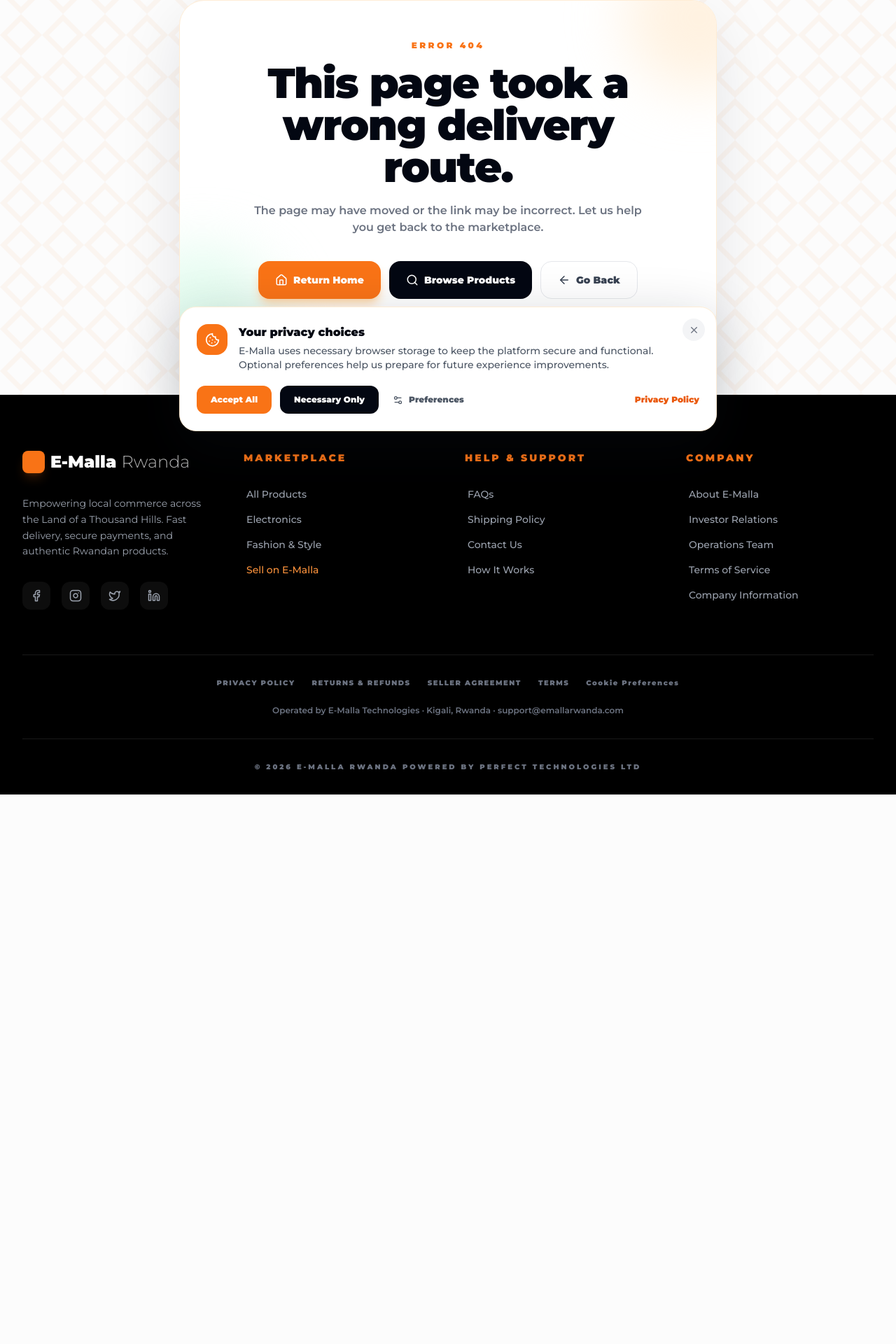
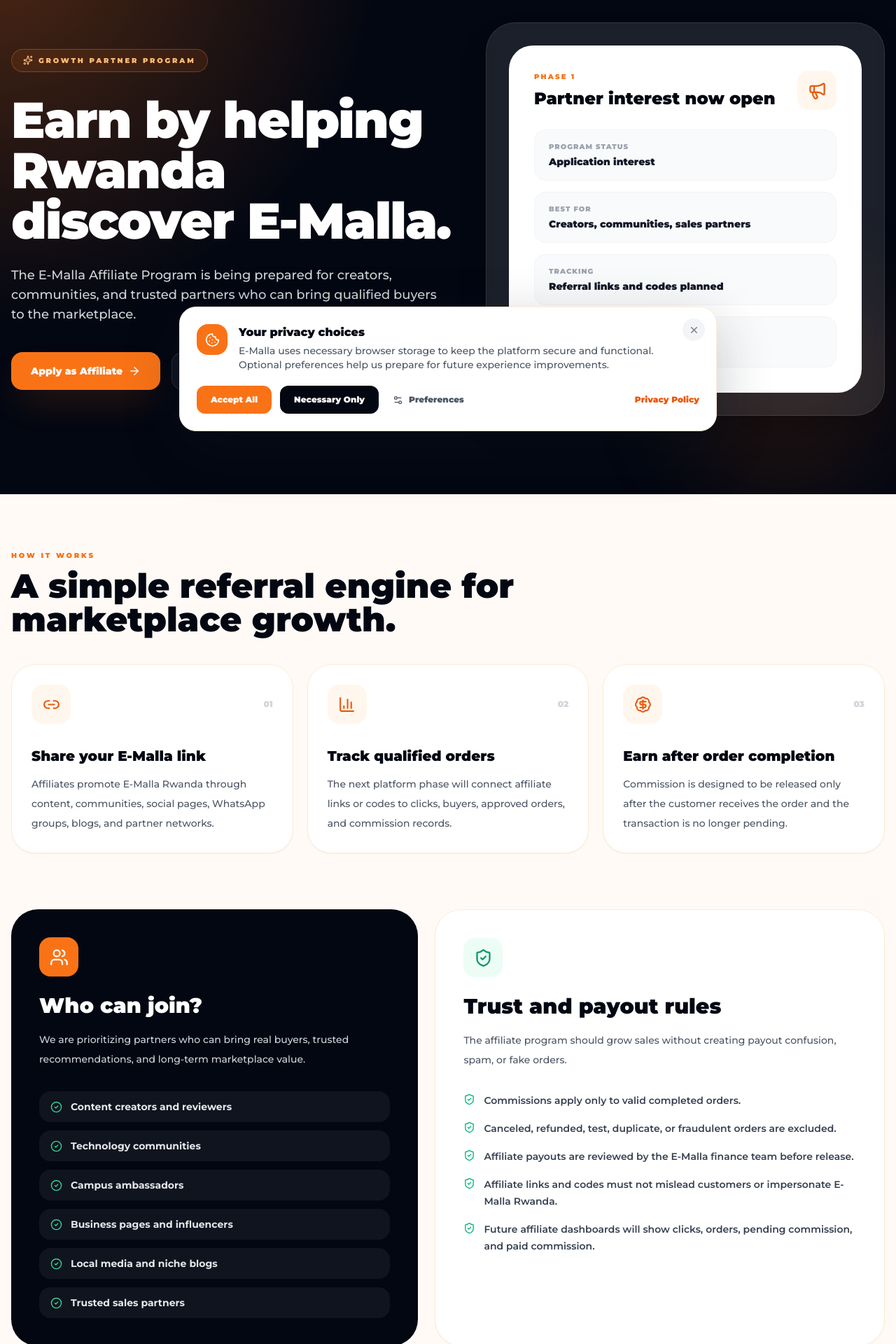
Before and after one commit to emalla-tech/emalla-platform, a React (Vite) app: page /affiliate-program in a window 1280 px wide. Shown: the part 160-2080 px from the top of the page at 70% size. Before the commit the page ends 1295 px from the top, so only its background shows below. Built offline with nearby package versions, Linux system fonts and the light colour scheme; no server answers.

Commit message:
Add affiliate program landing page

```diff
--- a/App.tsx
+++ b/App.tsx
@@ -46,7 +46,7 @@
 const PrivacyPolicy = lazy(() => import('./pages/PrivacyPolicy'));
 const ReturnsPolicy = lazy(() => import('./pages/ReturnsPolicy'));
 const SellerAgreement = lazy(() => import('./pages/SellerAgreement'));
-const CompanyInformation = lazy(() => import('./pages/CompanyInformation'));
+const AffiliateProgram = lazy(() => import('./pages/AffiliateProgram'));
 const Contact = lazy(() => import('./pages/Contact'));
 const HowItWorks = lazy(() => import('./pages/HowItWorks'));
 const Cart = lazy(() => import('./pages/Cart'));
@@ -200,9 +200,9 @@
       title: 'Seller Agreement | E-Malla Rwanda',
       description: 'Review the standards and responsibilities for sellers operating on E-Malla Rwanda.',
     },
-    '/company-information': {
-      title: 'Company Information | E-Malla Rwanda',
-      description: 'View official platform operator and contact information for E-Malla Rwanda.',
+    '/affiliate-program': {
+      title: 'Affiliate Program | E-Malla Rwanda',
+      description: 'Join the E-Malla Rwanda affiliate program and earn by helping buyers discover trusted marketplace products.',
     },
     '/contact': {
       title: 'Contact Us | E-Malla Rwanda',
@@ -355,7 +355,8 @@
             <Route path="/privacy" element={withSuspense(<PrivacyPolicy />)} />
             <Route path="/returns" element={withSuspense(<ReturnsPolicy />)} />
             <Route path="/seller-agreement" element={withSuspense(<SellerAgreement />)} />
-            <Route path="/company-information" element={withSuspense(<CompanyInformation />)} />
+            <Route path="/affiliate-program" element={withSuspense(<AffiliateProgram />)} />
+            <Route path="/company-information" element={<Navigate to="/affiliate-program" replace />} />
             <Route path="/contact" element={withSuspense(<Contact />)} />
             <Route path="/how-it-works" element={withSuspense(<HowItWorks />)} />
             <Route path="/become-seller" element={withSuspense(<BecomeSeller />)} />
--- a/components/Footer.tsx
+++ b/components/Footer.tsx
@@ -130,9 +130,9 @@
                 <ArrowRight size={12} className="mr-2 opacity-0 -ml-4 group-hover:opacity-100 group-hover:ml-0 transition-all text-orange-500" />
                 {t.footer.terms}
               </Link></li>
-              <li><Link to="/company-information" className={linkClass('/company-information')}>
+              <li><Link to="/affiliate-program" className={linkClass('/affiliate-program', true)}>
                 <ArrowRight size={12} className="mr-2 opacity-0 -ml-4 group-hover:opacity-100 group-hover:ml-0 transition-all text-orange-500" />
-                Company Information
+                Affiliate Program
               </Link></li>
             </ul>
           </div>
--- /dev/null
+++ b/pages/AffiliateProgram.tsx
@@ -0,0 +1,195 @@
+import React from 'react';
+import { Link } from 'react-router-dom';
+import {
+  ArrowRight,
+  BadgeDollarSign,
+  BarChart3,
+  CheckCircle2,
+  Link2,
+  Megaphone,
+  ShieldCheck,
+  Sparkles,
+  Users
+} from 'lucide-react';
+
+const steps = [
+  {
+    icon: Link2,
+    title: 'Share your E-Malla link',
+    text: 'Affiliates promote E-Malla Rwanda through content, communities, social pages, WhatsApp groups, blogs, and partner networks.'
+  },
+  {
+    icon: BarChart3,
+    title: 'Track qualified orders',
+    text: 'The next platform phase will connect affiliate links or codes to clicks, buyers, approved orders, and commission records.'
+  },
+  {
+    icon: BadgeDollarSign,
+    title: 'Earn after order completion',
+    text: 'Commission is designed to be released only after the customer receives the order and the transaction is no longer pending.'
+  }
+];
+
+const partnerTypes = [
+  'Content creators and reviewers',
+  'Technology communities',
+  'Campus ambassadors',
+  'Business pages and influencers',
+  'Local media and niche blogs',
+  'Trusted sales partners'
+];
+
+const rules = [
+  'Commissions apply only to valid completed orders.',
+  'Canceled, refunded, test, duplicate, or fraudulent orders are excluded.',
+  'Affiliate payouts are reviewed by the E-Malla finance team before release.',
+  'Affiliate links and codes must not mislead customers or impersonate E-Malla Rwanda.',
+  'Future affiliate dashboards will show clicks, orders, pending commission, and paid commission.'
+];
+
+const AffiliateProgram: React.FC = () => (
+  <div className="min-h-screen bg-[#fffaf6]">
+    <section className="relative overflow-hidden bg-gray-950 text-white">
+      <div className="absolute inset-0 bg-[radial-gradient(circle_at_top_left,rgba(249,115,22,0.3),transparent_34rem)]" />
+      <div className="absolute bottom-0 right-0 h-80 w-80 rounded-full bg-orange-500/10 blur-3xl" />
+      <div className="relative mx-auto grid max-w-7xl gap-12 px-4 py-20 md:grid-cols-[1.05fr_0.95fr] md:items-center md:py-28">
+        <div>
+          <span className="inline-flex items-center gap-2 rounded-full border border-orange-400/30 bg-orange-500/10 px-4 py-2 text-[10px] font-black uppercase tracking-[0.28em] text-orange-300">
+            <Sparkles size={14} />
+            Growth Partner Program
+          </span>
+          <h1 className="mt-8 max-w-4xl text-4xl font-black leading-[0.95] tracking-tight md:text-7xl">
+            Earn by helping Rwanda discover E-Malla.
+          </h1>
+          <p className="mt-7 max-w-2xl text-base font-medium leading-8 text-gray-300 md:text-lg">
+            The E-Malla Affiliate Program is being prepared for creators, communities, and trusted partners who can bring qualified buyers to the marketplace.
+          </p>
+          <div className="mt-10 flex flex-col gap-4 sm:flex-row">
+            <Link
+              to="/contact?topic=affiliate"
+              className="inline-flex items-center justify-center rounded-2xl bg-orange-500 px-7 py-4 text-sm font-black text-white shadow-2xl shadow-orange-500/20 transition-all hover:bg-orange-600 active:scale-95"
+            >
+              Apply as Affiliate
+              <ArrowRight size={18} className="ml-2" />
+            </Link>
+            <Link
+              to="/how-it-works"
+              className="inline-flex items-center justify-center rounded-2xl border border-white/10 bg-white/5 px-7 py-4 text-sm font-black text-white transition-all hover:bg-white/10 active:scale-95"
+            >
+              See how E-Malla works
+            </Link>
+          </div>
+        </div>
+
+        <div className="rounded-[42px] border border-white/10 bg-white/10 p-6 shadow-2xl shadow-black/30 backdrop-blur md:p-8">
+          <div className="rounded-[34px] bg-white p-7 text-gray-950 md:p-9">
+            <div className="flex items-center justify-between gap-4">
+              <div>
+                <p className="text-[10px] font-black uppercase tracking-[0.22em] text-orange-500">Phase 1</p>
+                <h2 className="mt-2 text-2xl font-black">Partner interest now open</h2>
+              </div>
+              <div className="flex h-14 w-14 items-center justify-center rounded-2xl bg-orange-50 text-orange-600">
+                <Megaphone size={27} />
+              </div>
+            </div>
+            <div className="mt-7 grid gap-4">
+              {[
+                ['Program status', 'Application interest'],
+                ['Best for', 'Creators, communities, sales partners'],
+                ['Tracking', 'Referral links and codes planned'],
+                ['Payout review', 'Finance controlled']
+              ].map(([label, value]) => (
+                <div key={label} className="rounded-2xl border border-gray-100 bg-gray-50 px-5 py-4">
+                  <p className="text-[10px] font-black uppercase tracking-widest text-gray-400">{label}</p>
+                  <p className="mt-1 text-sm font-black text-gray-900">{value}</p>
+                </div>
+              ))}
+            </div>
+          </div>
+        </div>
+      </div>
+    </section>
+
+    <section className="mx-auto max-w-7xl px-4 py-16 md:py-20">
+      <div className="mb-10 max-w-3xl">
+        <p className="text-[10px] font-black uppercase tracking-[0.28em] text-orange-500">How it works</p>
+        <h2 className="mt-3 text-3xl font-black text-gray-950 md:text-5xl">A simple referral engine for marketplace growth.</h2>
+      </div>
+      <div className="grid gap-5 md:grid-cols-3">
+        {steps.map(({ icon: Icon, title, text }, index) => (
+          <article key={title} className="rounded-[34px] border border-orange-100 bg-white p-7 shadow-sm">
+            <div className="flex items-center justify-between">
+              <div className="flex h-14 w-14 items-center justify-center rounded-2xl bg-orange-50 text-orange-600">
+                <Icon size={25} />
+              </div>
+              <span className="text-xs font-black text-gray-300">{String(index + 1).padStart(2, '0')}</span>
+            </div>
+            <h3 className="mt-8 text-xl font-black text-gray-950">{title}</h3>
+            <p className="mt-3 text-sm font-medium leading-7 text-gray-600">{text}</p>
+          </article>
+        ))}
+      </div>
+    </section>
+
+    <section className="mx-auto grid max-w-7xl gap-6 px-4 pb-16 md:grid-cols-[0.95fr_1.05fr] md:pb-20">
+      <div className="rounded-[38px] bg-gray-950 p-8 text-white md:p-10">
+        <div className="mb-6 flex h-14 w-14 items-center justify-center rounded-2xl bg-orange-500">
+          <Users size={27} />
+        </div>
+        <h2 className="text-3xl font-black">Who can join?</h2>
+        <p className="mt-4 text-sm font-medium leading-7 text-gray-300">
+          We are prioritizing partners who can bring real buyers, trusted recommendations, and long-term marketplace value.
+        </p>
+        <div className="mt-8 grid gap-3">
+          {partnerTypes.map((item) => (
+            <div key={item} className="flex items-center gap-3 rounded-2xl bg-white/5 px-4 py-3 text-sm font-bold text-gray-200">
+              <CheckCircle2 size={17} className="text-emerald-400" />
+              {item}
+            </div>
+          ))}
+        </div>
+      </div>
+
+      <div className="rounded-[38px] border border-orange-100 bg-white p-8 shadow-sm md:p-10">
+        <div className="mb-6 flex h-14 w-14 items-center justify-center rounded-2xl bg-emerald-50 text-emerald-600">
+          <ShieldCheck size={27} />
+        </div>
+        <h2 className="text-3xl font-black text-gray-950">Trust and payout rules</h2>
+        <p className="mt-4 text-sm font-medium leading-7 text-gray-600">
+          The affiliate program should grow sales without creating payout confusion, spam, or fake orders.
+        </p>
+        <ul className="mt-8 grid gap-4">
+          {rules.map((item) => (
+            <li key={item} className="flex gap-3 text-sm font-semibold leading-6 text-gray-700">
+              <ShieldCheck className="mt-0.5 shrink-0 text-emerald-500" size={17} />
+              <span>{item}</span>
+            </li>
+          ))}
+        </ul>
+      </div>
+    </section>
+
+    <section className="mx-auto max-w-7xl px-4 pb-20">
+      <div className="overflow-hidden rounded-[42px] bg-gradient-to-r from-orange-500 to-gray-950 p-8 text-white md:p-12">
+        <div className="grid gap-8 md:grid-cols-[1fr_auto] md:items-center">
+          <div>
+            <p className="text-[10px] font-black uppercase tracking-[0.26em] text-orange-100">Affiliate launch queue</p>
+            <h2 className="mt-3 max-w-3xl text-3xl font-black md:text-5xl">Want to promote E-Malla Rwanda?</h2>
+            <p className="mt-4 max-w-2xl text-sm font-semibold leading-7 text-orange-50/90">
+              Contact the team now. We will review partner fit first, then enable tracking and payout tools in the next affiliate system phase.
+            </p>
+          </div>
+          <Link
+            to="/contact?topic=affiliate"
+            className="inline-flex items-center justify-center rounded-2xl bg-white px-7 py-4 text-sm font-black text-gray-950 transition-all hover:bg-orange-50 active:scale-95"
+          >
+            Contact E-Malla
+            <ArrowRight size={18} className="ml-2" />
+          </Link>
+        </div>
+      </div>
+    </section>
+  </div>
+);
+
+export default AffiliateProgram;
```
Also changed, not shown: 1 other file (tests, documents, lock files or other folders).
